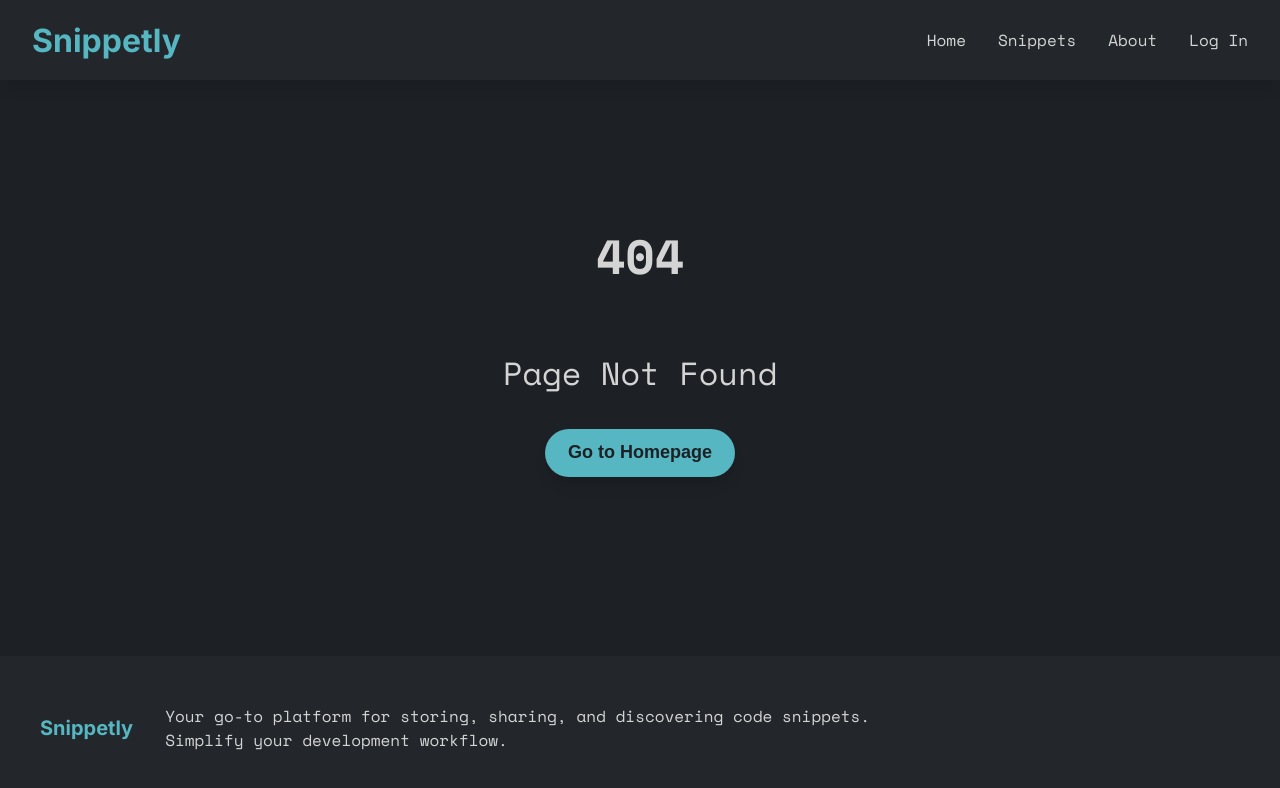
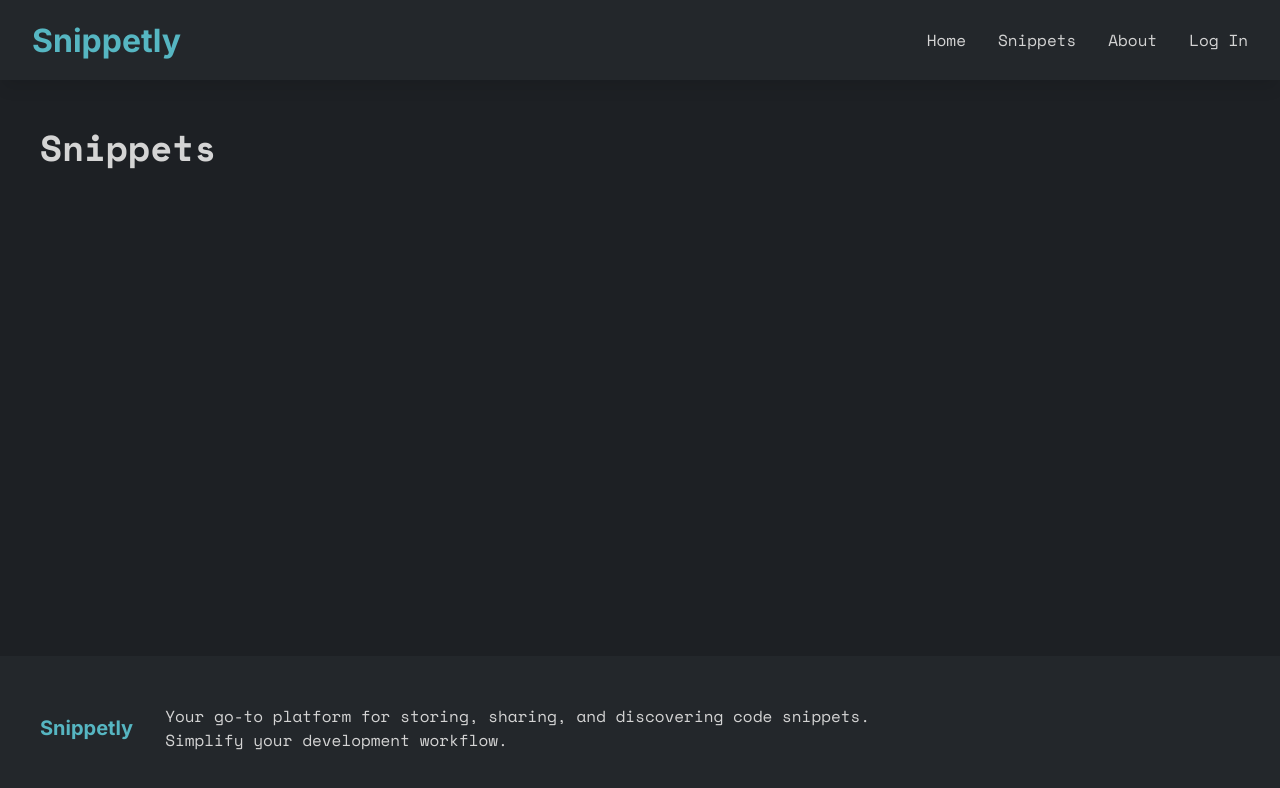
Before and after one commit to SnippetlyTeam/snippetly, a React (Vite) app in the folder frontend/: page /snippets in a window 1280 px wide. Before the commit this address had no page. Shown: the top 788 px of the page. Built offline with nearby package versions, Linux system fonts and the light colour scheme.

Commit message:
feat: add basic snippet pages

```diff
--- a/frontend/src/Root.tsx
+++ b/frontend/src/Root.tsx
@@ -11,6 +11,8 @@ import { AppProvider } from "./contexts/AppContext";
 import FinishRegistrationTokenPage from "./modules/AuthPage/FinishRegistrationTokenPage";
 import { QueryClient, QueryClientProvider } from '@tanstack/react-query';
 import AuthCallbackPage from "./modules/AuthPage/AuthCallbackPage";
+import SnippetsPage from "./modules/SnippetsPage/SnippetsPage";
+import SnippetDetailsPage from "./modules/SnippetDetailsPage/SnippetDetailsPage";
 
 const queryClient = new QueryClient({
   defaultOptions: {
@@ -48,6 +50,8 @@ export const Root = () => (
               <Route index element={<FinishRegistrationPage />} />
               <Route path=":token" element={<FinishRegistrationTokenPage />} />
             </Route>
+            <Route path="snippets" element={<SnippetsPage />} />
+            <Route path="snippets/:snippetId" element={<SnippetDetailsPage />} />
             <Route path="*" element={<NotFoundPage />} />
           </Route>
         </Routes>
--- /dev/null
+++ b/frontend/src/modules/SnippetDetailsPage/SnippetDetailsPage.tsx
@@ -0,0 +1,7 @@
+const SnippetDetailsPage = () => {
+  return (
+    <main></main>
+  )
+}
+
+export default SnippetDetailsPage;
--- /dev/null
+++ b/frontend/src/modules/SnippetsPage/SnippetsPage.tsx
@@ -0,0 +1,13 @@
+import styles from './SnippetsPage.module.scss';
+
+const SnippetsPage = () => {
+  return (
+    <main className={styles.main}>
+      <div className={styles.head}>
+        <h2>Snippets</h2>
+      </div>
+    </main>
+  )
+}
+
+export default SnippetsPage;
```
Also changed, not shown: frontend/src/modules/SnippetDetailsPage/SnippetDetailsPage.module.scss (added), frontend/src/modules/SnippetsPage/SnippetsPage.module.scss (added).
